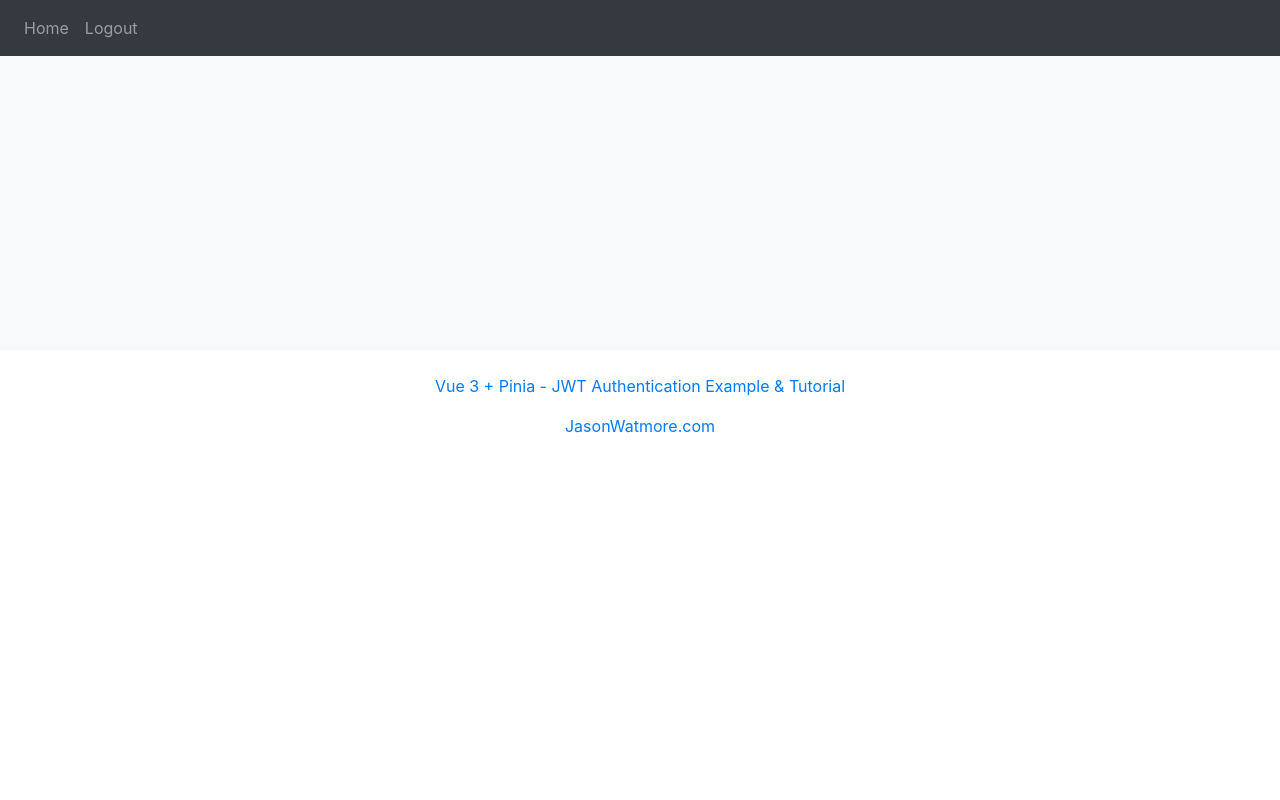
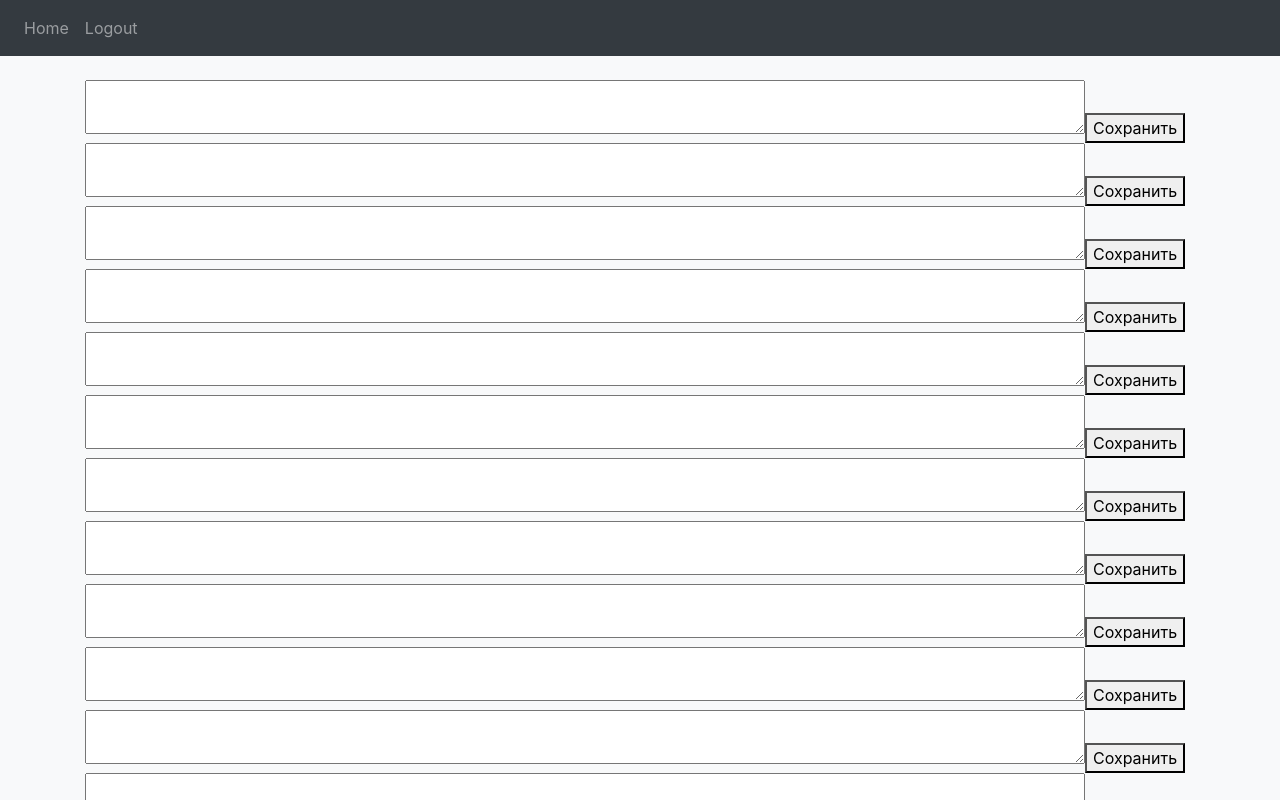
Before and after one commit to goshva/redactor, a Vue app: page /news in a window 1280 px wide. Shown: the top 800 px of the page. Built offline with nearby package versions, Linux system fonts and the light colour scheme; sample sign-in values are in the browser's storage.

Commit message:
создание новостей

```diff
--- a/src/helpers/router.js
+++ b/src/helpers/router.js
@@ -2,13 +2,15 @@ import { createRouter, createWebHistory } from 'vue-router';
 
 import { useAuthStore } from '@/stores';
 import { HomeView, LoginView } from '@/views';
+import News from '@/views/News.vue';
 
 export const router = createRouter({
     history: createWebHistory(import.meta.env.BASE_URL),
     linkActiveClass: 'active',
     routes: [
         { path: '/', component: HomeView },
-        { path: '/login', component: LoginView }
+        { path: '/login', component: LoginView },
+        { path: '/news', component: News }
     ]
 });
 
--- a/src/views/HomeView.vue
+++ b/src/views/HomeView.vue
@@ -46,6 +46,7 @@ onBeforeUnmount(() => {
 <template>
     <div>
         <a href="/" class="btn btn-primary mb-4">На главную</a>
+        <router-link to="/news" class="btn btn-success mb-4 ml-2">Создать новость</router-link>
         <ul v-if="articles.length" class="mainList" id="observerElement">
             <li v-for="article in articles" :key="article.id">
                 <ArticleEditor :name="article.name" :ArrayId="article.id" :contentArrays="article" />
--- /dev/null
+++ b/src/views/News.vue
@@ -0,0 +1,37 @@
+<template>
+  <div>
+    <div v-for="(item, index) in items" :key="item.id">
+      <textarea :id="'input_' + item.id" v-model="item.value" style="width: 1000px;"></textarea>
+      <button @click="saveItem(item)">Сохранить</button>
+    </div>
+  </div>
+</template>
+
+<script>
+export default {
+  data() {
+    return {
+      items: []
+    };
+  },
+  mounted() {
+    this.loadContents();
+  },
+  methods: {
+    loadContents() {
+      fetch('/contents.json')
+        .then(response => response.json())
+        .then(data => {
+          this.items = data;
+        })
+        .catch(error => {
+          console.error('Ошибка загрузки данных из contents.json:', error);
+        });
+    },
+    saveItem(item) {
+      // Отправка изменений в базу данных или сохранение их в файл
+      console.log('Сохранено', item);
+    }
+  }
+};
+</script>
--- a/src/views/index.js
+++ b/src/views/index.js
@@ -1,2 +1,3 @@
 export { default as HomeView } from './HomeView.vue';
 export { default as LoginView } from './LoginView.vue';
+export { default as News } from './News.vue';
```
